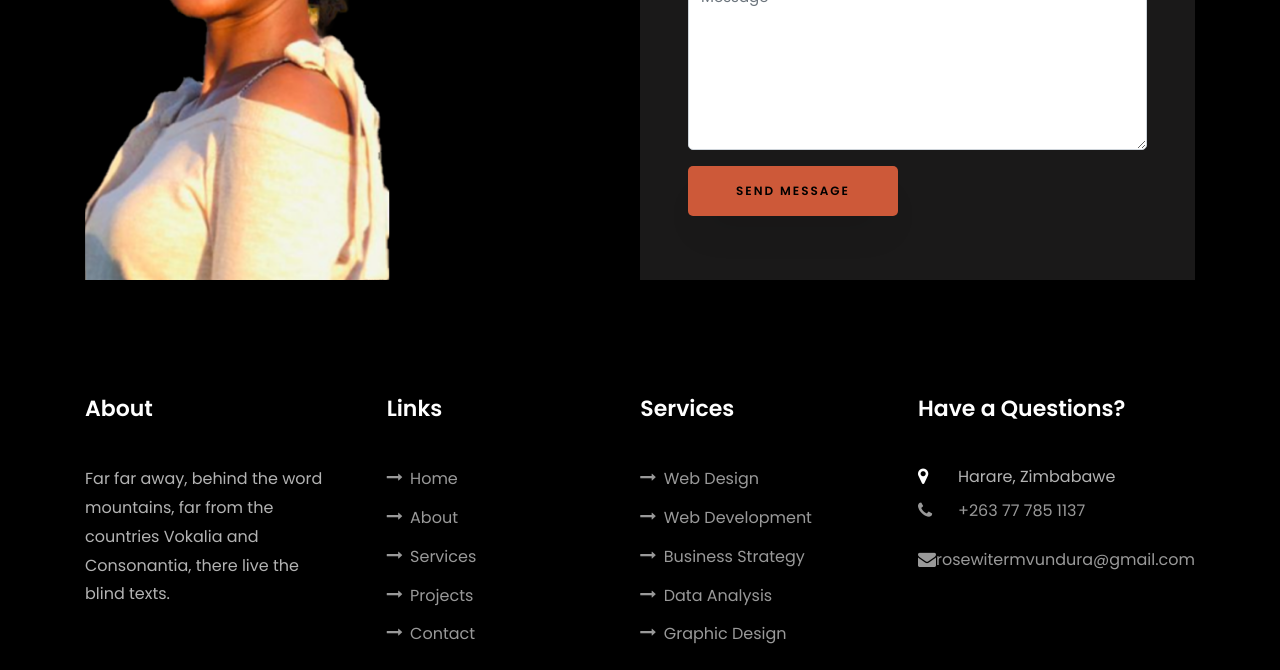
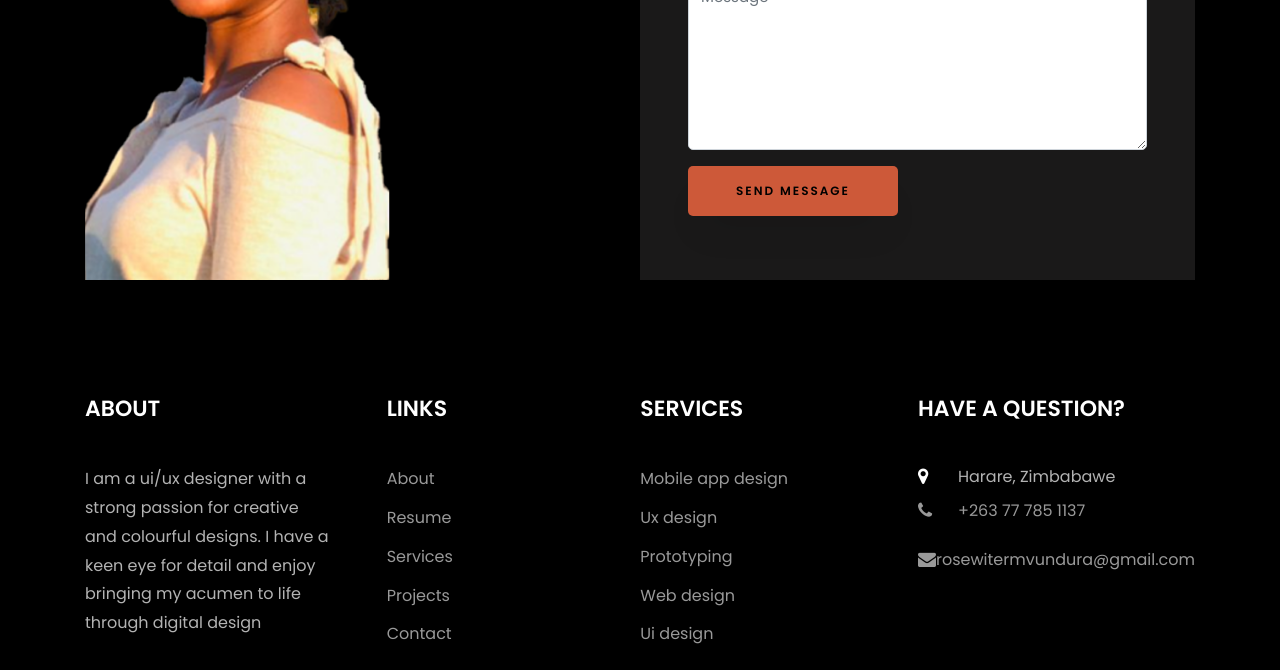
Before and after one commit to siembaX/Rosewitter-Design--1, a plain HTML site: page index.html in a window 1280 px wide. Shown: the part 5955-6625 px from the top of the page. Drawn offline with Linux system fonts and the light colour scheme; files whose address does not match are found by name.

Commit message:
rose-changes

```diff
--- a/index.html
+++ b/index.html
@@ -59,7 +59,7 @@
 		          		<span class="subheading">Hello!</span>
 			            <h1 class="mb-4 mt-3">I'm <span>Rosewiter Mvundura</span></h1>
 			            <h2 class="mb-4">A UI/UX Designer</h2>
-			            <p><a href="#" class="btn btn-primary py-3 px-4">Hire me</a> <a href="#" class="btn btn-white btn-outline-white py-3 px-4">My works</a></p>
+			            <p><a href="#contact-section" class="btn btn-primary py-3 px-4">Hire me</a> <a href="#services-section" class="btn btn-white btn-outline-white py-3 px-4">My works</a></p>
 		            </div>
 		          </div>
 	        	</div>
@@ -78,7 +78,7 @@
 		          	<div class="text">
 		          		<span class="subheading">Hello!</span>
 			            <h1 class="mb-4 mt-3">I'm a <span>UI/UX Designer</span> based in Zimbabwe</h1>
-			            <p><a href="#" class="btn btn-primary py-3 px-4">Hire me</a> <a href="#" class="btn btn-white btn-outline-white py-3 px-4">My works</a></p>
+			            <p><a href="#contact-section" class="btn btn-primary py-3 px-4">Hire me</a> <a href="#contact-section" class="btn btn-white btn-outline-white py-3 px-4">My works</a></p>
 		            </div>
 		          </div>
 	        	</div>
@@ -294,7 +294,7 @@
     		</div>
     		<div class="row justify-content-center mt-5">
     			<div class="col-md-6 text-center ftco-animate">
-    				<p><a href="#" class="btn btn-primary py-4 px-5">Download CV</a></p>
+    				<p><a href="https://drive.google.com/uc?export=download&id=1Kvy8R4as2eG090l-hABXWzfC15UaQZG3" class="btn btn-primary py-4 px-5">Download CV</a></p>
     			</div>
     		</div>
     	</div>
@@ -515,47 +515,45 @@
         <div class="row mb-5">
           <div class="col-md">
             <div class="ftco-footer-widget mb-4">
-              <h2 class="ftco-heading-2">About</h2>
-              <p>Far far away, behind the word mountains, far from the countries Vokalia and Consonantia, there live the blind texts.</p>
+              <h2 class="ftco-heading-2">ABOUT</h2>
+              <p>I am a ui/ux designer with a strong passion for creative and colourful designs. I have a keen eye for detail and enjoy bringing my  acumen to life through digital design</p>
               <ul class="ftco-footer-social list-unstyled float-md-left float-lft mt-5">
                 <li class="ftco-animate"><a href="https://www.linkedin.com/in/rosewiter-rufaro-mvundura-509476265/"><span class="icon-linkedin"></span></a></li>
-                <li class="ftco-animate"><a href="#"><span class="icon-facebook"></span></a></li>
-                <li class="ftco-animate"><a href="#"><span class="icon-instagram"></span></a></li>
               </ul>
             </div>
           </div>
           <div class="col-md">
             <div class="ftco-footer-widget mb-4 ml-md-4">
-              <h2 class="ftco-heading-2">Links</h2>
+              <h2 class="ftco-heading-2">LINKS</h2>
               <ul class="list-unstyled">
-                <li><a href="#"><span class="icon-long-arrow-right mr-2"></span>Home</a></li>
-                <li><a href="#"><span class="icon-long-arrow-right mr-2"></span>About</a></li>
-                <li><a href="#"><span class="icon-long-arrow-right mr-2"></span>Services</a></li>
-                <li><a href="#"><span class="icon-long-arrow-right mr-2"></span>Projects</a></li>
-                <li><a href="#"><span class="icon-long-arrow-right mr-2"></span>Contact</a></li>
+                <li><a href="#"></span>About</a></li>
+                <li><a href="#"></span>Resume</a></li>
+                <li><a href="#"></span>Services</a></li>
+                <li><a href="#"></span>Projects</a></li>
+                <li><a href="#"></span>Contact</a></li>
               </ul>
             </div>
           </div>
           <div class="col-md">
              <div class="ftco-footer-widget mb-4">
-              <h2 class="ftco-heading-2">Services</h2>
+              <h2 class="ftco-heading-2">SERVICES</h2>
               <ul class="list-unstyled">
-                <li><a href="#"><span class="icon-long-arrow-right mr-2"></span>Web Design</a></li>
-                <li><a href="#"><span class="icon-long-arrow-right mr-2"></span>Web Development</a></li>
-                <li><a href="#"><span class="icon-long-arrow-right mr-2"></span>Business Strategy</a></li>
-                <li><a href="#"><span class="icon-long-arrow-right mr-2"></span>Data Analysis</a></li>
-                <li><a href="#"><span class="icon-long-arrow-right mr-2"></span>Graphic Design</a></li>
+                <li><a href="#"></span>Mobile app design</a></li>
+                <li><a href="#"></span>Ux design</a></li>
+                <li><a href="#"></span>Prototyping</a></li>
+                <li><a href="#"></span>Web design</a></li>
+                <li><a href="#"></span>Ui design</a></li>
               </ul>
             </div>
           </div>
           <div class="col-md">
             <div class="ftco-footer-widget mb-4">
-            	<h2 class="ftco-heading-2">Have a Questions?</h2>
+            	<h2 class="ftco-heading-2">HAVE A QUESTION?</h2>
             	<div class="block-23 mb-3">
 	              <ul>
 	                <li><span class="icon icon-map-marker"></span><span class="text">Harare, Zimbabawe</span></li>
 	                <li><a href="#"><span class="icon icon-phone"></span><span class="text">+263 77 785 1137</span></a></li>
-	                <li><a href="#"><span class="icon icon-envelope"> </span> <span class="text">rosewitermvundura@gmail.com</span></a></li>
+	                <li><a href="#"><span class="icon icon-envelope"> </span>  <span class="text"> rosewitermvundura@gmail.com</span></a></li>
 	              </ul>
 	            </div>
             </div>
```
Also changed, not shown: 1 other file.
